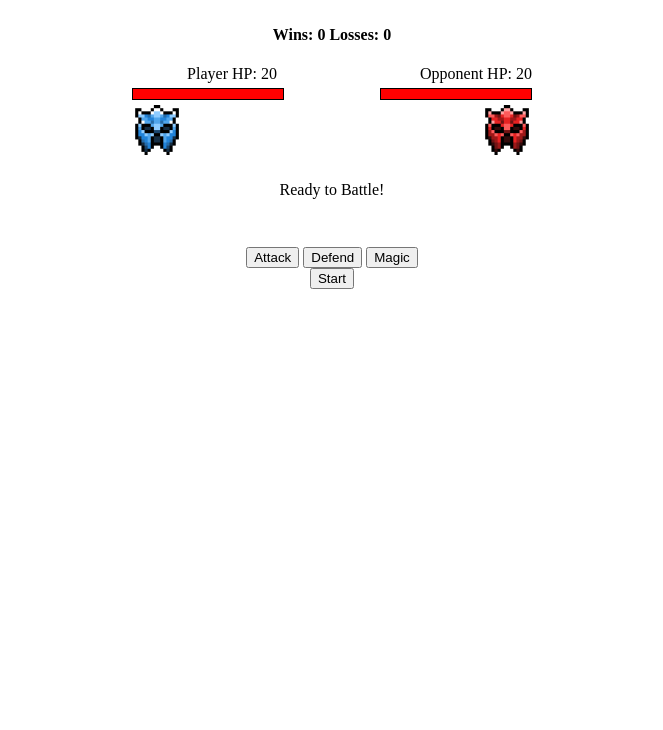
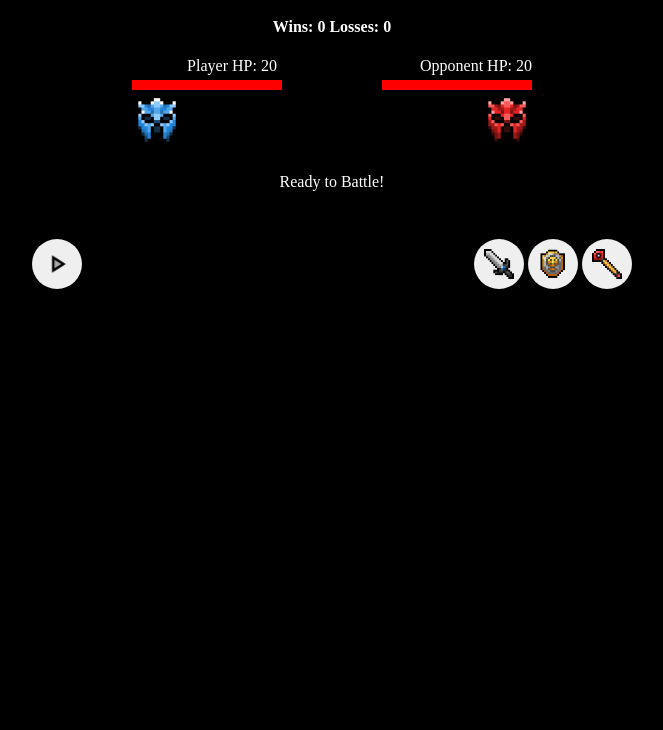
Before and after one commit to therobshock/rpg-battle, a plain HTML site: page pages/rpg-battle/rpg-battle.html in a window 1280 px wide. Shown: the part 70-800 px from the top of the page, without its empty margins (308-971 px from the left). Drawn offline with nearby package versions, Linux system fonts and the light colour scheme.

Commit message:
styling experiments

```diff
--- a/pages/rpg-battle/rpg-battle.css
+++ b/pages/rpg-battle/rpg-battle.css
@@ -1,3 +1,44 @@
+html {
+    background-color: #000;
+    color: #fff;
+}
+
+body {
+    margin: 0;
+}
+
+button {
+    height: 50px;
+    width: 50px;
+    border-radius: 50%;
+    border-style: none;
+    background-size: 30px;
+}
+
+.buttons {
+    width: 100%;
+    position: relative;
+}
+
+.character, button {
+    background-position: center;
+    background-repeat: no-repeat;
+}
+
+.attack-button {
+    background-image: url(./images/sword_02c.png);
+}
+.defend-button {
+    background-image: url(./images/shield_03b.png);
+}
+.magic-button {
+    background-image: url(./images/staff_03d.png);
+}
+.start-button {
+    background-image: url(./images/play-arrow-1780211-1513049.png);
+    float: left;
+}
+
 .container {
     width: 600px;
     margin: auto;
@@ -22,10 +63,8 @@
 .character {
     height: 50px;
     width: 50px;
-    background-position: center;
-    background-repeat: no-repeat;
+    position: absolute;
     background-size: contain;
-    position: absolute;
 }
 .player {
     background-image: url(./images/helmet_02c.png);
@@ -45,7 +84,8 @@
     margin: 5px 0;
     height: 10px;
     width: 150px;
-    border: solid black 1px;
+    /* border: solid black 1px; */
+    background-color: #fff;
     padding: 0;
     display: block;
 }
@@ -56,5 +96,6 @@
     margin: 0;
 }
 .action-buttons {
+    float: right;
     display: block;
 }
--- a/pages/rpg-battle/rpg-battle.html
+++ b/pages/rpg-battle/rpg-battle.html
@@ -50,15 +50,21 @@
         <p id="dialog1">Ready to Battle!</p>
         <p id="dialog2"></p>
 
-        <div class="action-buttons" id="action-buttons">
+        <div class="buttons">
 
-            <button value="0" onclick="choiceFunction(this.value)">Attack</button>
-            <button value="1" onclick="choiceFunction(this.value)">Defend</button>
-            <button value="2" onclick="choiceFunction(this.value)">Magic</button>
+            <div class="action-buttons" id="action-buttons">
+
+                <button class="attack-button" value="0" onclick="choiceFunction(this.value)"></button>
+                <button class="defend-button" value="1" onclick="choiceFunction(this.value)"></button>
+                <button class="magic-button" value="2" onclick="choiceFunction(this.value)"></button>
+
+            </div>
+
+            <button class="start-button" id="start" onclick="gameStart()"></button>
 
         </div>
 
-        <button class="start" id="start" onclick="gameStart()">Start</button>
+
     </div>
 
 <script src="https://ajax.googleapis.com/ajax/libs/jquery/3.4.1/jquery.min.js"></script>
```
Also changed, not shown: pages/rpg-battle/images/play-arrow-1780211-1513049.png (added).
